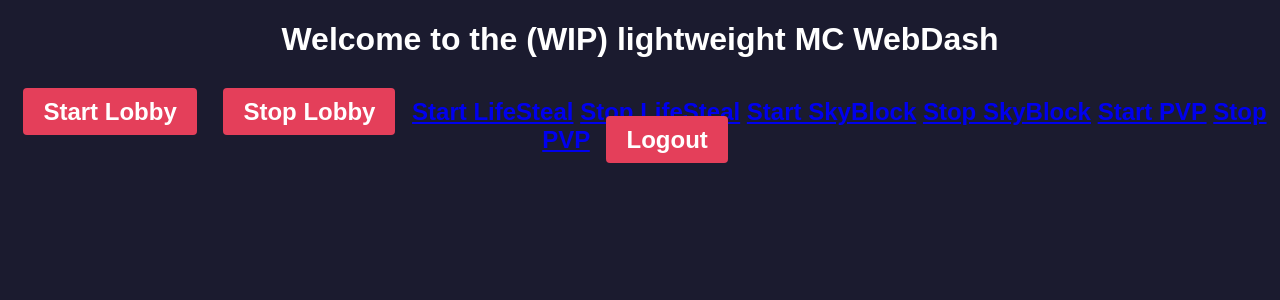
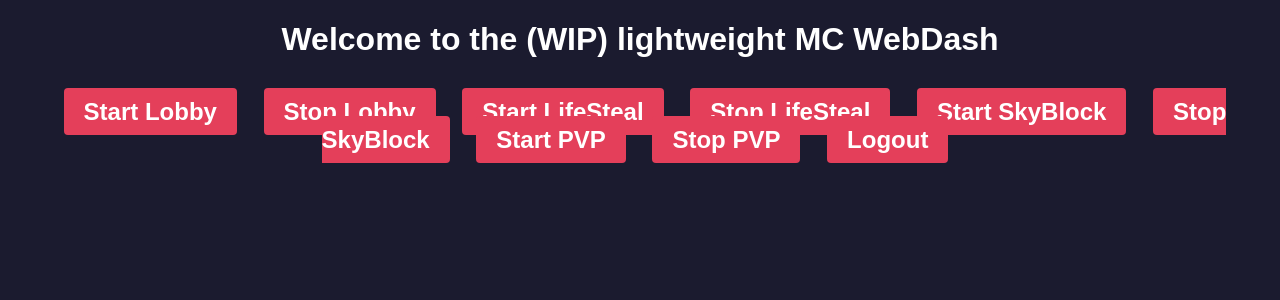
Before and after one commit to ka-studios/MCWebDash, a Flask app: page / in a window 1280 px wide. Shown: the top 300 px of the page. Run offline with Flask 3, Linux system fonts and the light colour scheme; a user stored in the database is signed in.

Commit message:
fixed stop server

```diff
--- a/app.py
+++ b/app.py
@@ -59,7 +59,7 @@ def stop():
         return render_template('401.html'), 401
 
     try:
-        output = subprocess.check_output(['kill', '$(lsof', '-t', '-i:95)'], text=True)
+        output = subprocess.check_output(['fuser', '-k', '95/tcp', '95/udp'], text=True)
         return jsonify({'output': output})
     except FileNotFoundError as e:
         return jsonify({'error': str(e)}), 500
@@ -81,7 +81,7 @@ def stop_lifesteal():
         return render_template('401.html'), 401
 
     try:
-        output = subprocess.check_output(['kill', '$(lsof', '-t', '-i:1)'], text=True)
+        output = subprocess.check_output(['fuser', '-k', '1/tcp', '1/udp'], text=True)
         return jsonify({'output': output})
     except FileNotFoundError as e:
         return jsonify({'error': str(e)}), 500
@@ -103,7 +103,7 @@ def stop_skyblock():
         return render_template('401.html'), 401
 
     try:
-        output = subprocess.check_output(['kill', '$(lsof', '-t', '-i:97)'], text=True)
+        output = subprocess.check_output(['fuser', '-k', '97/tcp', '97/udp'], text=True)
         return jsonify({'output': output})
     except FileNotFoundError as e:
         return jsonify({'error': str(e)}), 500
@@ -125,7 +125,7 @@ def stop_pvp():
         return render_template('401.html'), 401
 
     try:
-        output = subprocess.check_output(['kill', '$(lsof', '-t', '-i:25565)'], text=True)
+        output = subprocess.check_output(['fuser', '-k', '25565/tcp', '25565/udp'], text=True)
         return jsonify({'output': output})
     except FileNotFoundError as e:
         return jsonify({'error': str(e)}), 500
--- a/templates/index.html
+++ b/templates/index.html
@@ -10,12 +10,12 @@
         <h2 class="roboto-regular" style="text-align: center;">
         <a href='javascript:start()' class="button">Start Lobby</a>
         <a href='javascript:stop()' class="button">Stop Lobby</a>
-        <a href='javascript:start_lifesteal()' style="button">Start LifeSteal</a>
-        <a href='javascript:stop_lifesteal()' style="button">Stop LifeSteal</a>
-        <a href='javascript:start_skyblock()' style="button">Start SkyBlock</a>
-        <a href='javascript:stop_skyblock()' style="button">Stop SkyBlock</a>
-        <a href='javascript:start_pvp()' style="button">Start PVP</a>
-        <a href='javascript:stop_pvp()' style="button">Stop PVP</a>
+        <a href='javascript:start_lifesteal()' class="button">Start LifeSteal</a>
+        <a href='javascript:stop_lifesteal()' class="button">Stop LifeSteal</a>
+        <a href='javascript:start_skyblock()' class="button">Start SkyBlock</a>
+        <a href='javascript:stop_skyblock()' class="button">Stop SkyBlock</a>
+        <a href='javascript:start_pvp()' class="button">Start PVP</a>
+        <a href='javascript:stop_pvp()' class="button">Stop PVP</a>
         <a href="{{ url_for('logout') }}" class="button">Logout</a>
 
         <pre id="output"></pre>
```
